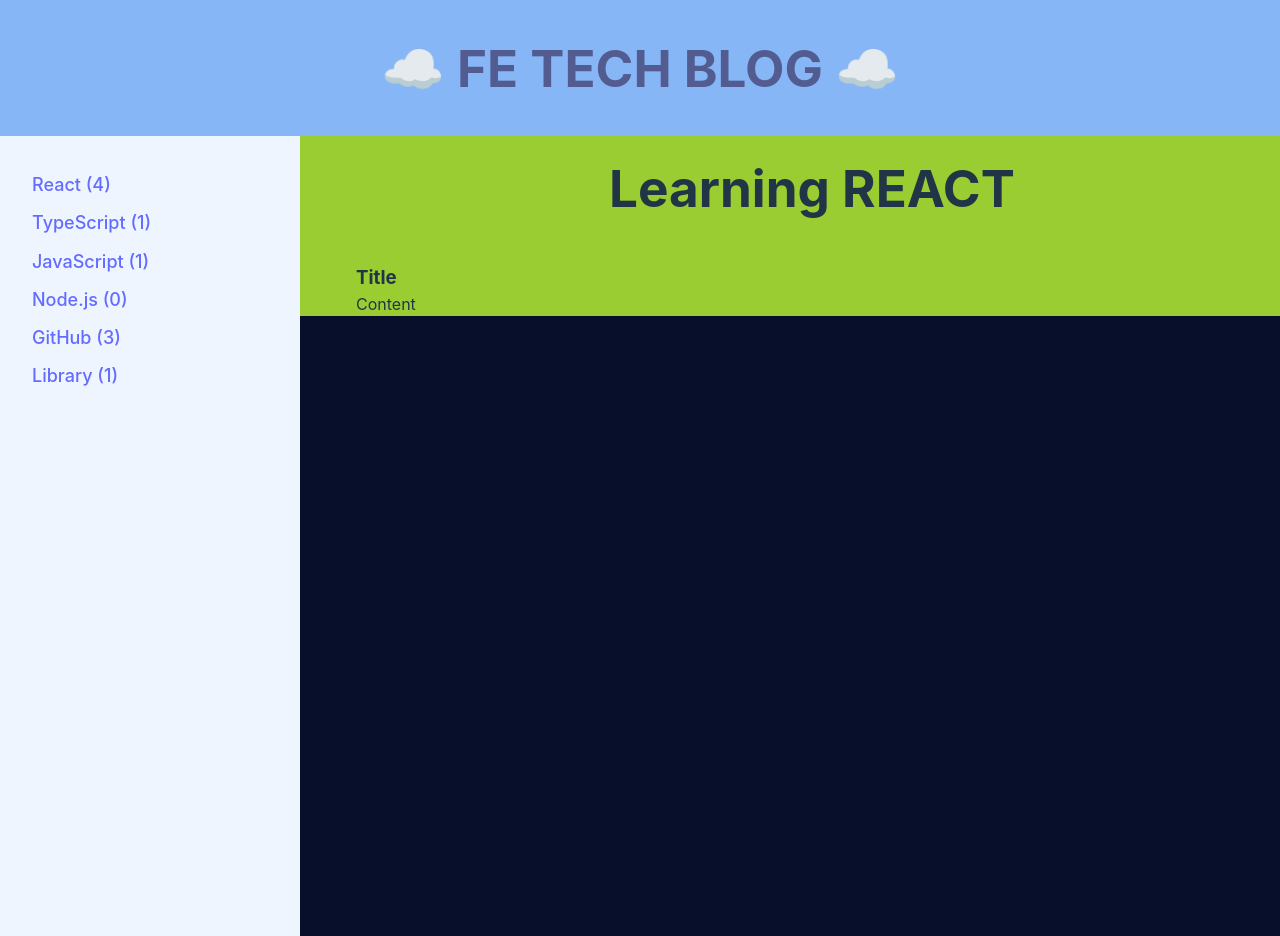
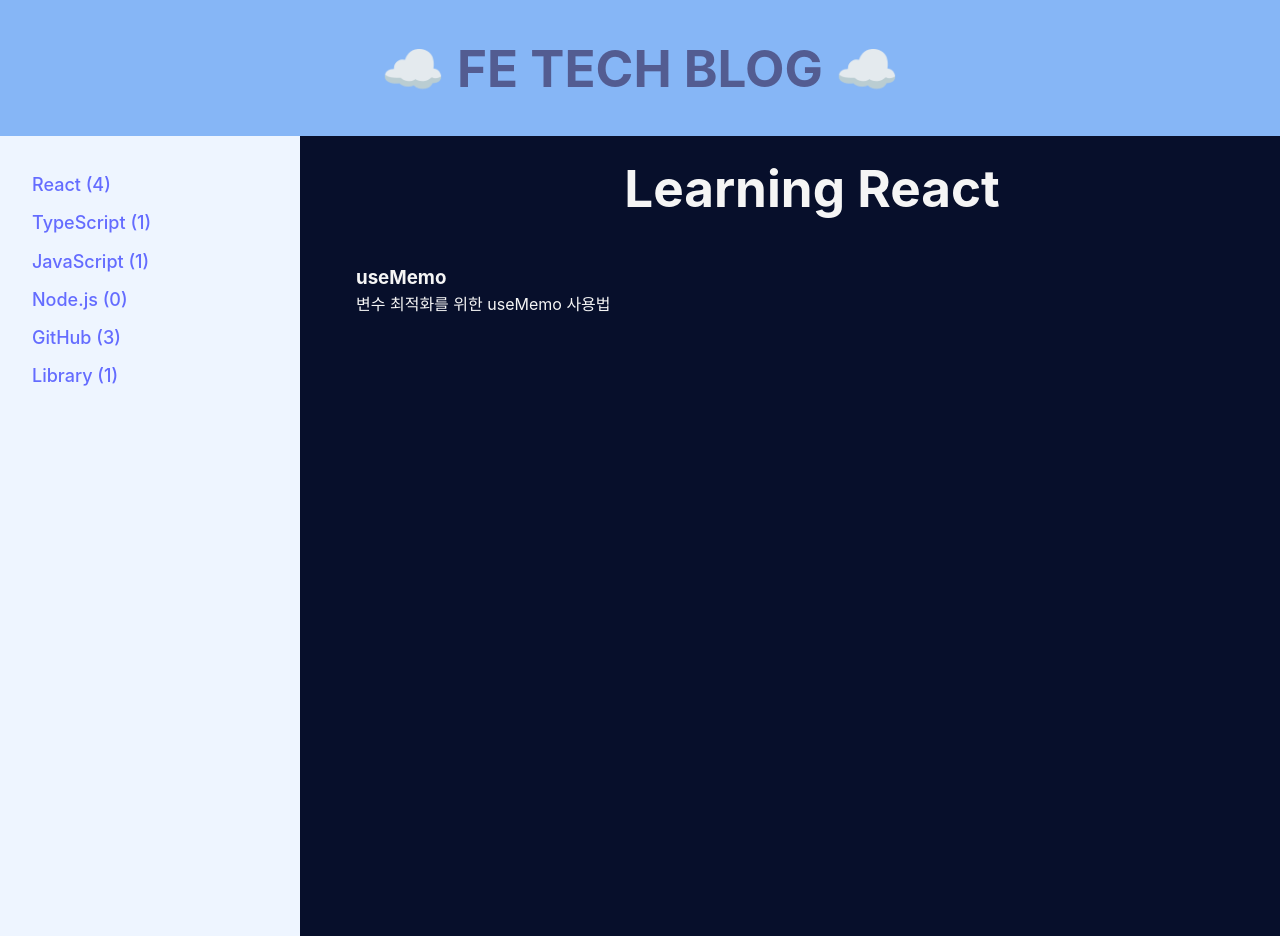
Before and after one commit to lenayoo/lena-archive, a React (Vite) app: page /react in a window 1280 px wide. Shown: the top 936 px of the page. Built offline with nearby package versions, Linux system fonts and the light colour scheme.

Commit message:
add form props

```diff
--- /dev/null
+++ b/src/Pages/Form.tsx
@@ -0,0 +1,21 @@
+import "./Styles.css";
+
+function Form(props: {
+  title: string;
+  containerTitle: string;
+  containerContent: string;
+}) {
+  return (
+    <div className="form">
+      <div className="title">
+        <h1>{props.title}</h1>
+      </div>
+      <div className="container">
+        <h3 className="container__title">{props.containerTitle}</h3>
+        <p className="container__content">{props.containerContent}</p>
+      </div>
+    </div>
+  );
+}
+
+export default Form;
--- a/src/Pages/React.tsx
+++ b/src/Pages/React.tsx
@@ -1,16 +1,13 @@
 import "./Styles.css";
+import Form from "./Form";
 
 function React() {
   return (
-    <div className="form">
-      <div className="title">
-        <h1>Learning REACT</h1>
-      </div>
-      <div className="container">
-        <h3 className="container__title">Title</h3>
-        <p className="container__content">Content</p>
-      </div>
-    </div>
+    <Form
+      title="Learning React"
+      containerTitle="useMemo"
+      containerContent="변수 최적화를 위한 useMemo 사용법"
+    />
   );
 }
 
--- a/src/Pages/Styles.css
+++ b/src/Pages/Styles.css
@@ -1,7 +1,7 @@
 /* react */
 .form {
-  background-color: yellowgreen;
   width: 80vw;
+  color: whitesmoke;
 }
 
 .title {
@@ -16,6 +16,7 @@
 }
 
 .container__title h3 {
-  border-bottom: 2px solid gray;
+  border-bottom: 2px solid whitesmoke;
   padding-bottom: 1em;
+
 }
```
